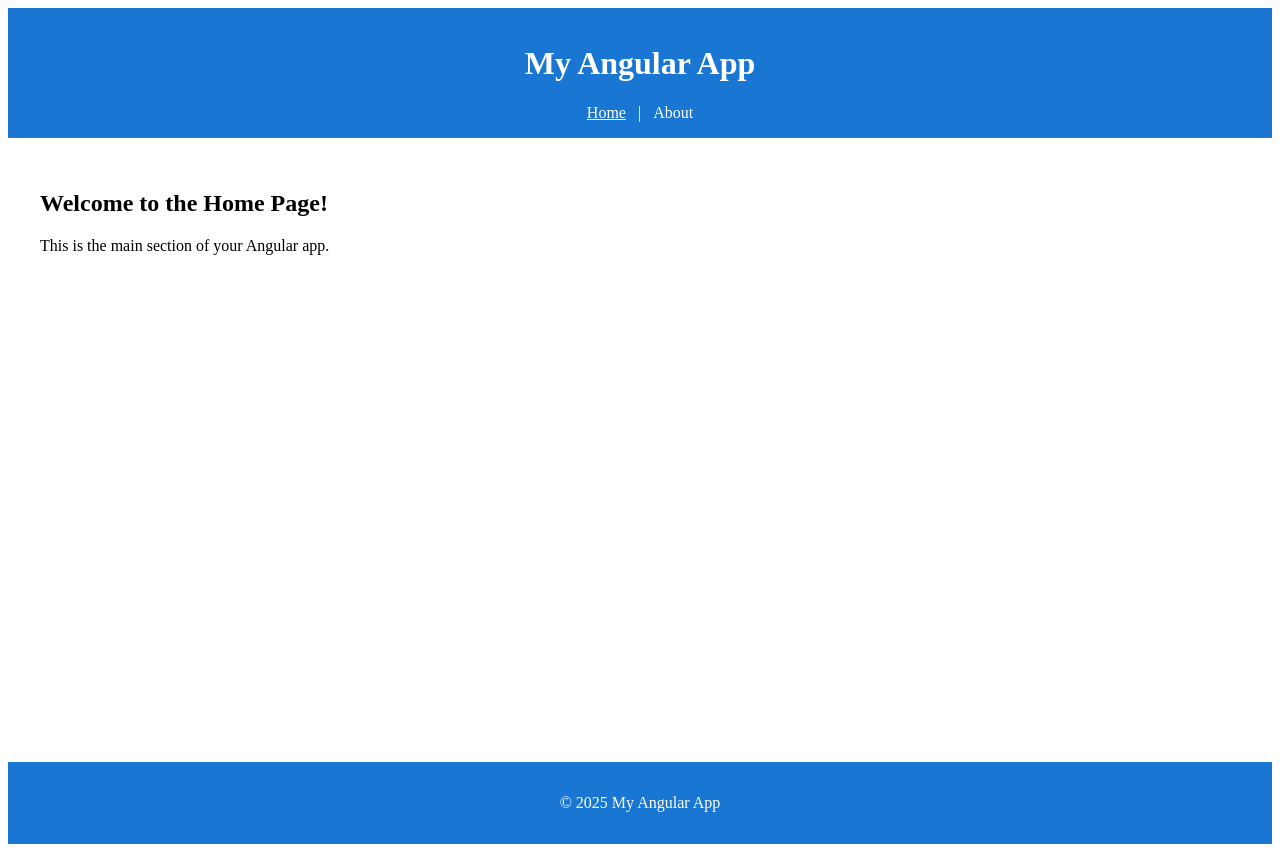
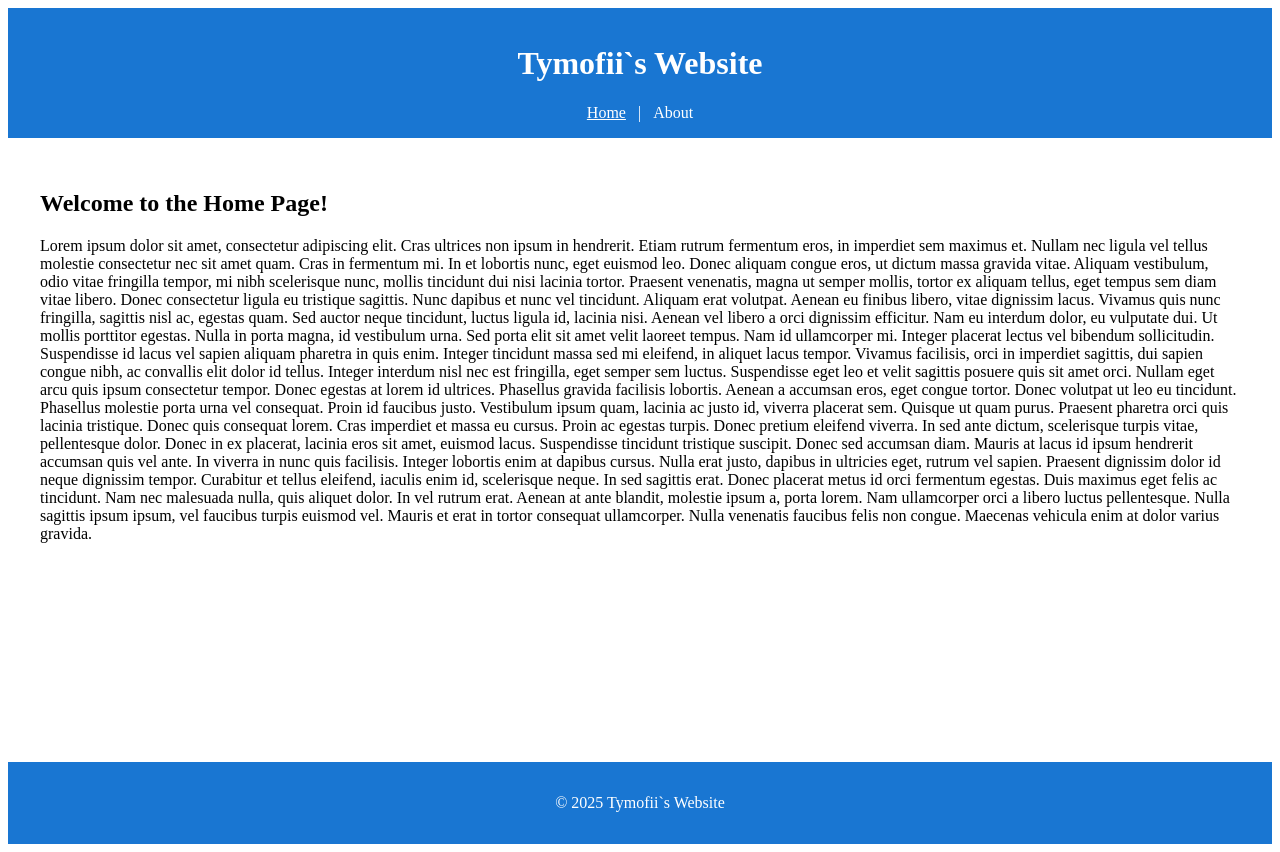
Before and after one commit to tymofiiivzhenko/frontend, an Angular app: page / in a window 1280 px wide. Built offline with nearby package versions, Linux system fonts and the light colour scheme.

Commit message:
Updated app configuration and routing

```diff
--- a/src/app/layout/layout.ts
+++ b/src/app/layout/layout.ts
@@ -9,5 +9,5 @@ import { RouterOutlet, RouterLink, RouterLinkActive } from '@angular/router';
   styleUrl: './layout.css'
 })
 export class LayoutComponent {
-  appTitle = 'My Angular App';
+  appTitle = 'Tymofii`s Website';
 }
--- a/src/app/pages/about/about.html
+++ b/src/app/pages/about/about.html
@@ -1,2 +1,2 @@
 <h2>About This App</h2>
-<p>This application was created as part of the Angular practical project.</p>
+<p>All practical work in the course is designed as a single end-to-end project, where each subsequent task logically continues and expands on the previous one. This sequential approach allows you to go through the full development cycle step by step, from creating the initial structure to implementing complex functionality, such as working with the server and authentication. Thus, the end result of your work during the semester will be a complete, functional, and ready-to-demo web application developed on the Angular framework.</p>
--- a/src/app/pages/home/home.html
+++ b/src/app/pages/home/home.html
@@ -1,2 +1,10 @@
 <h2>Welcome to the Home Page!</h2>
-<p>This is the main section of your Angular app.</p>
+<p>Lorem ipsum dolor sit amet, consectetur adipiscing elit. Cras ultrices non ipsum in hendrerit. Etiam rutrum fermentum eros, in imperdiet sem maximus et. Nullam nec ligula vel tellus molestie consectetur nec sit amet quam. Cras in fermentum mi. In et lobortis nunc, eget euismod leo. Donec aliquam congue eros, ut dictum massa gravida vitae. Aliquam vestibulum, odio vitae fringilla tempor, mi nibh scelerisque nunc, mollis tincidunt dui nisi lacinia tortor. Praesent venenatis, magna ut semper mollis, tortor ex aliquam tellus, eget tempus sem diam vitae libero. Donec consectetur ligula eu tristique sagittis. Nunc dapibus et nunc vel tincidunt. Aliquam erat volutpat. Aenean eu finibus libero, vitae dignissim lacus. Vivamus quis nunc fringilla, sagittis nisl ac, egestas quam. Sed auctor neque tincidunt, luctus ligula id, lacinia nisi.
+
+Aenean vel libero a orci dignissim efficitur. Nam eu interdum dolor, eu vulputate dui. Ut mollis porttitor egestas. Nulla in porta magna, id vestibulum urna. Sed porta elit sit amet velit laoreet tempus. Nam id ullamcorper mi. Integer placerat lectus vel bibendum sollicitudin. Suspendisse id lacus vel sapien aliquam pharetra in quis enim. Integer tincidunt massa sed mi eleifend, in aliquet lacus tempor.
+
+Vivamus facilisis, orci in imperdiet sagittis, dui sapien congue nibh, ac convallis elit dolor id tellus. Integer interdum nisl nec est fringilla, eget semper sem luctus. Suspendisse eget leo et velit sagittis posuere quis sit amet orci. Nullam eget arcu quis ipsum consectetur tempor. Donec egestas at lorem id ultrices. Phasellus gravida facilisis lobortis. Aenean a accumsan eros, eget congue tortor. Donec volutpat ut leo eu tincidunt. Phasellus molestie porta urna vel consequat. Proin id faucibus justo. Vestibulum ipsum quam, lacinia ac justo id, viverra placerat sem. Quisque ut quam purus.
+
+Praesent pharetra orci quis lacinia tristique. Donec quis consequat lorem. Cras imperdiet et massa eu cursus. Proin ac egestas turpis. Donec pretium eleifend viverra. In sed ante dictum, scelerisque turpis vitae, pellentesque dolor. Donec in ex placerat, lacinia eros sit amet, euismod lacus. Suspendisse tincidunt tristique suscipit. Donec sed accumsan diam. Mauris at lacus id ipsum hendrerit accumsan quis vel ante. In viverra in nunc quis facilisis. Integer lobortis enim at dapibus cursus. Nulla erat justo, dapibus in ultricies eget, rutrum vel sapien. Praesent dignissim dolor id neque dignissim tempor.
+
+Curabitur et tellus eleifend, iaculis enim id, scelerisque neque. In sed sagittis erat. Donec placerat metus id orci fermentum egestas. Duis maximus eget felis ac tincidunt. Nam nec malesuada nulla, quis aliquet dolor. In vel rutrum erat. Aenean at ante blandit, molestie ipsum a, porta lorem. Nam ullamcorper orci a libero luctus pellentesque. Nulla sagittis ipsum ipsum, vel faucibus turpis euismod vel. Mauris et erat in tortor consequat ullamcorper. Nulla venenatis faucibus felis non congue. Maecenas vehicula enim at dolor varius gravida.</p>
```
